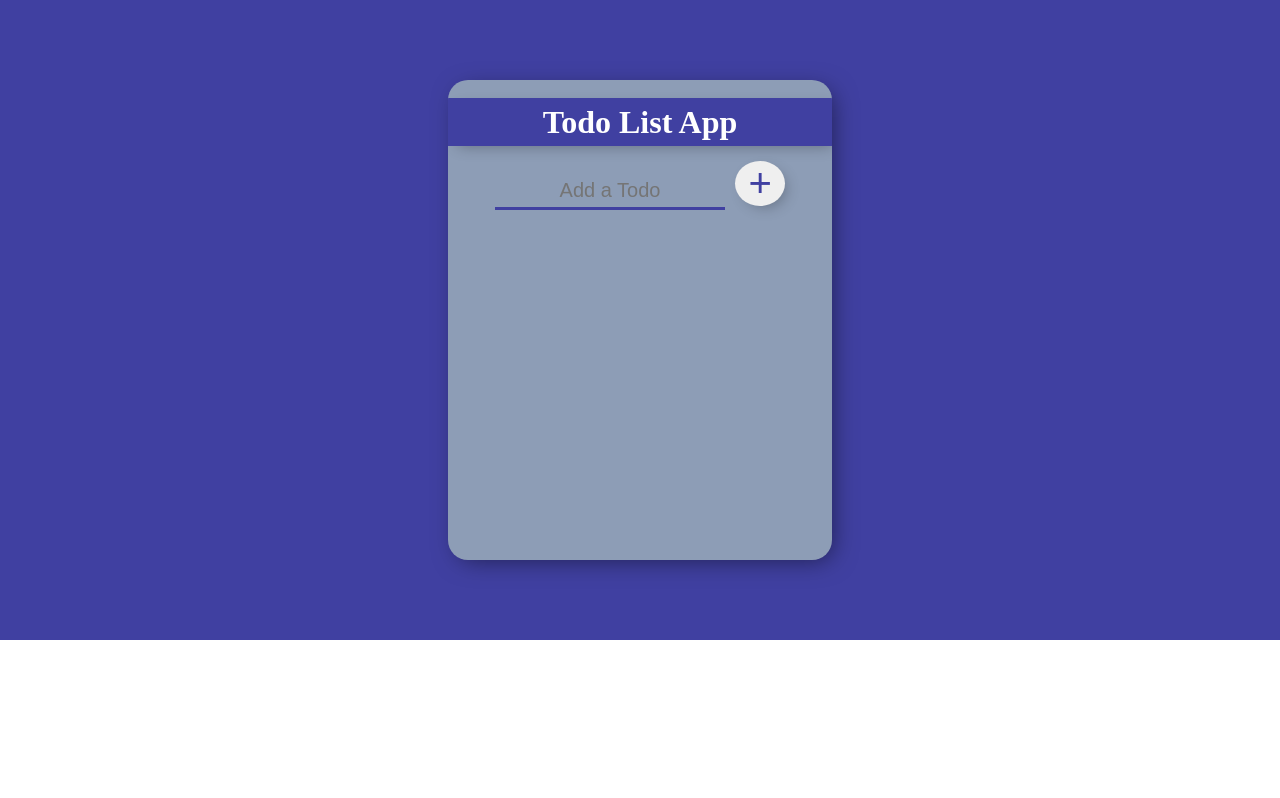
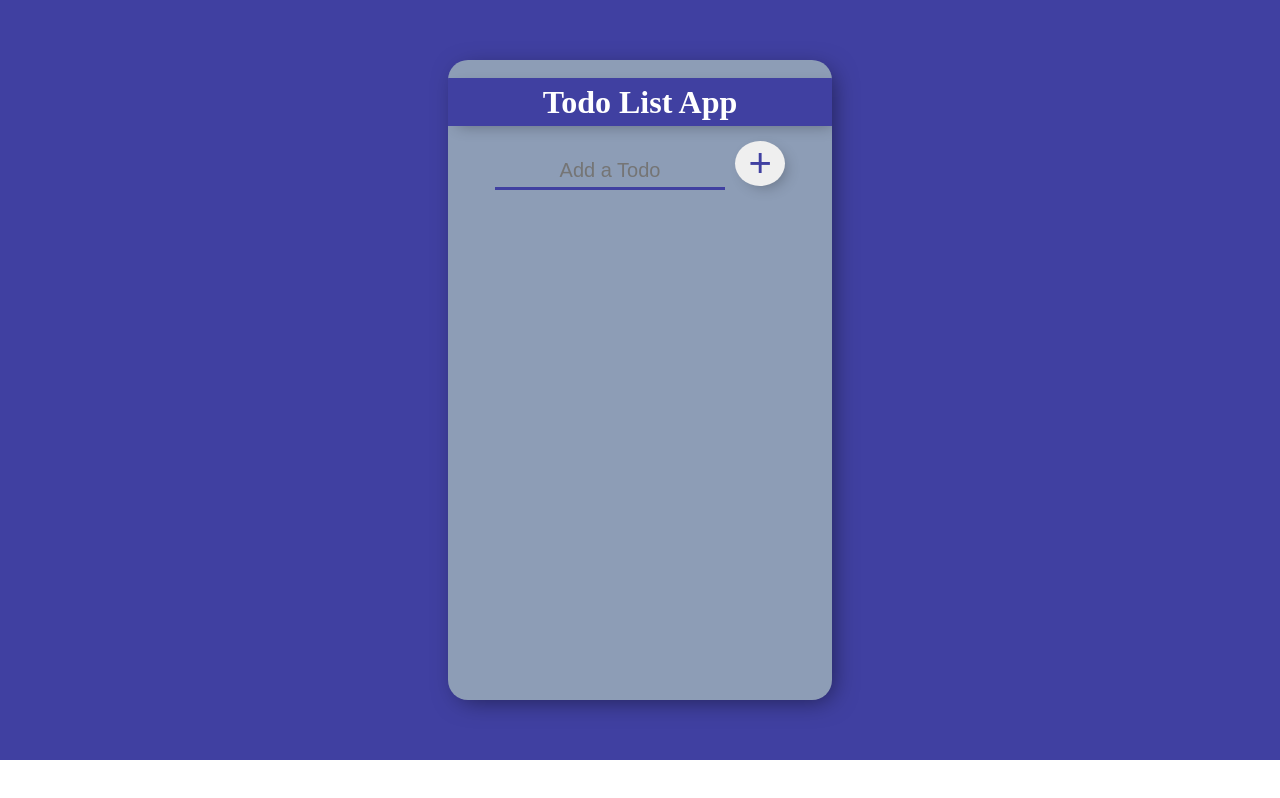
Before and after one commit to anshul-malviya/todo_list_app, a React (Create React App) app: page / in a window 1280 px wide. Built offline with nearby package versions, Linux system fonts and the light colour scheme.

Commit message:
Update index.css

```diff
--- a/src/index.css
+++ b/src/index.css
@@ -5,7 +5,7 @@
 }
 .main_div{
     width:100%;
-    height:80vh;
+    height:95vh;
     background: #4040a1;
     display:flex;
     flex-direction: row;
@@ -15,7 +15,7 @@
 }
 .center_div{
     width:30%;
-    height: 60vh;
+    height: 80vh;
     background:#8d9db6;
     border-radius: 20px;
     box-shadow: 5px 5px 25px -5px rgba(0,0,0,0.5);
```
